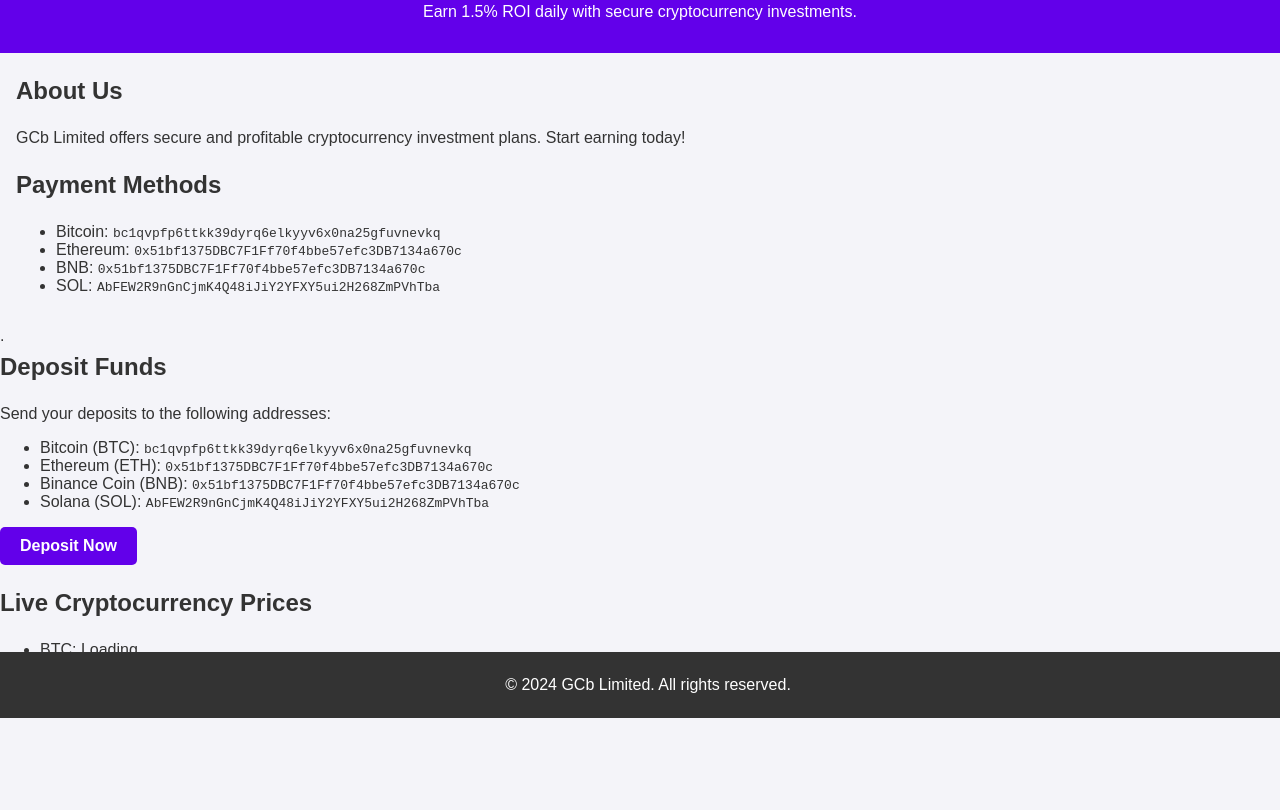
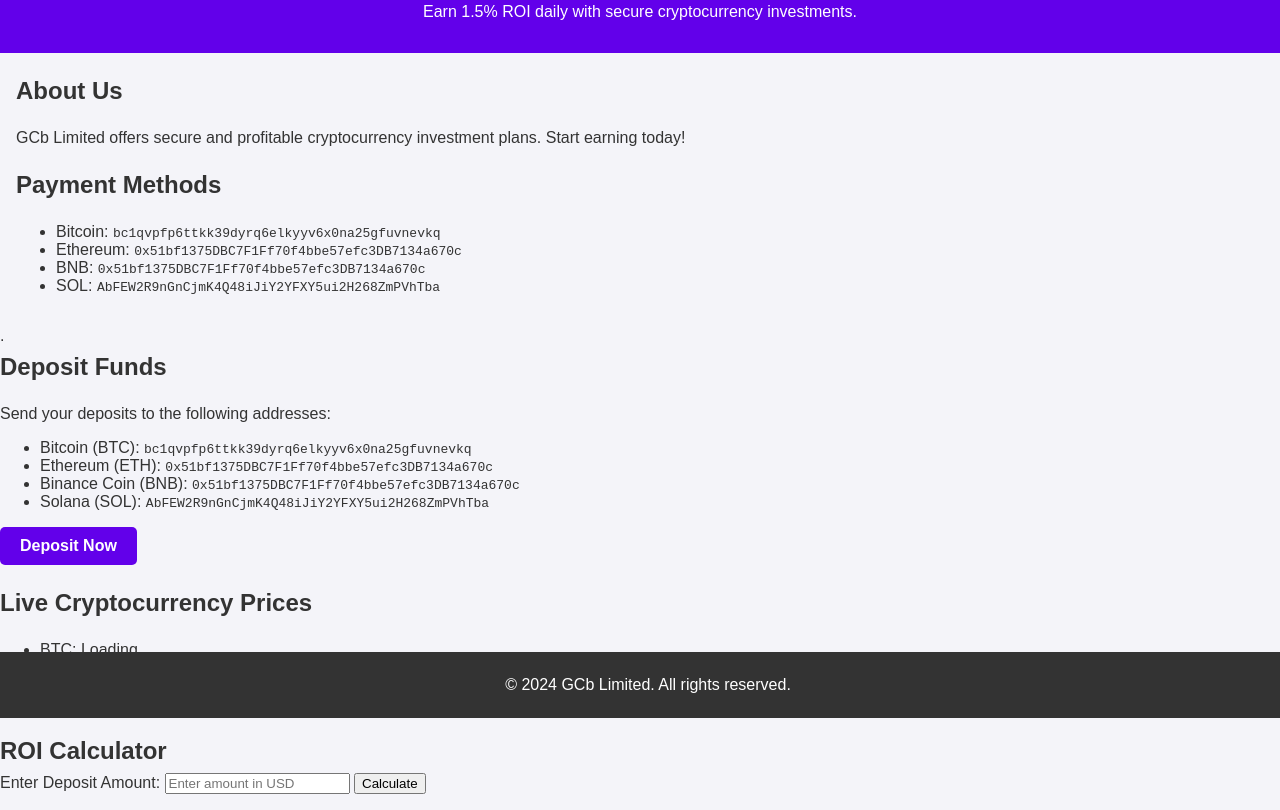
Before and after one commit to GCB-LIMITED/gcb-limited-, a plain HTML site: page index.html in a window 1280 px wide. Shown: the part 82-892 px from the top of the page. Before the commit the page ends 811 px from the top, so only its background shows below. Drawn offline with Linux system fonts and the light colour scheme; files that its build step writes are made by us from their sources; no server answers; files whose address does not match are found by name.

Commit message:
Update index.html

```diff
--- a/index.html
+++ b/index.html
@@ -52,3 +52,10 @@
         <li id="sol-price">SOL: Loading...</li>
     </ul>
 </section>
+<section id="roi-calculator">
+    <h2>ROI Calculator</h2>
+    <label for="deposit-amount">Enter Deposit Amount:</label>
+    <input type="number" id="deposit-amount" placeholder="Enter amount in USD">
+    <button onclick="calculateROI()">Calculate</button>
+    <p id="roi-result"></p>
+</section>
```
